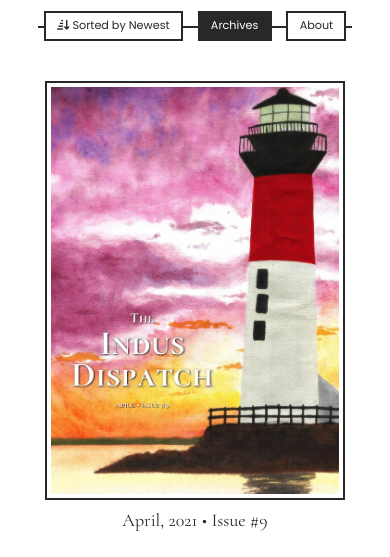
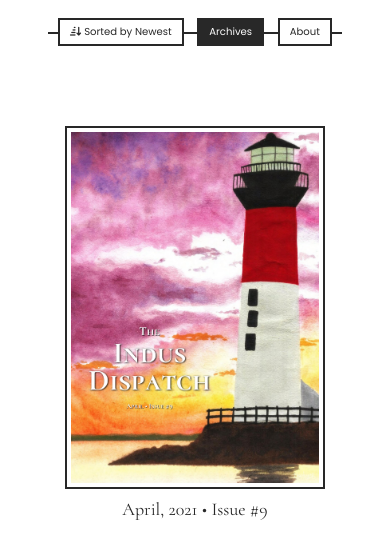
Before and after one commit to Positron11/the-indus-dispatch-archives, a plain HTML site: page index.html in a window 390 px wide. Shown: the part 245-802 px from the top of the page. Drawn offline with nearby package versions, Linux system fonts and the light colour scheme; a web font is replaced by a local one.

Commit message:
UPDATE LAYOUT

```diff
--- a/CSS/styles.css
+++ b/CSS/styles.css
@@ -2,10 +2,6 @@
 
 html, body {
     font-size: 20px;
-}
-
-body {
-	padding: 2em 4em;
 	font-family: 'Cormorant Garamond', serif;
 }
 
@@ -100,6 +96,15 @@ p, .text {
 }
 
 
+/* MAIN CONTAINER */
+
+#main {
+	margin: auto;
+	max-width: 861px;
+	padding: 2em 4em;
+}
+
+
 /* PAGE HEADER */
 
 #page_header {
@@ -156,8 +161,8 @@ p, .text {
 
 /* PAGES */
 
-.page {
-	padding: 4em 2em;
+#page {
+	padding: 4em 0;
 }
 
 
@@ -177,7 +182,7 @@ p, .text {
 .newsletter-cover {
 	width: 100%;
 	padding: 0.2em;
-	max-width: 300px;
+	max-width: 260px;
 	box-sizing: border-box;
 	background-color: white;
 	border: 2px solid #282828;
@@ -235,17 +240,14 @@ p, .text {
 /* BREAKPOINTS */
 
 @media only screen and (max-width: 620px) {
-	body {
-		padding: 1.5em;
+	#main {
+		padding: 2em 2em;
 	}
 	#page_header {
 		font-size: 0.6em;
 	}
 	#navbar {
-		font-size: 0.8em;
-	}
-	.page {
-		padding: 2em 0;
+		font-size: 1.2em;
 	}
 	#footer {
 		padding-top: 1em;
--- a/index.html
+++ b/index.html
@@ -15,6 +15,7 @@
 </head>
 
 <body>
+	<div id="main">
 		<!-- Page header -->
 		<div id="page_header" class="unselectable">
 			<div id="page_dateheading"><span id="header_date">April</span> • Issue #12</div>
@@ -30,8 +31,6 @@
 				<div id="page_heading">The Indus Dispatch</div>
 			</a>
 			<div id="page_subheading">An • Academic • Existential • Update</div>
-    </div>
-
 
 			<!-- Navbar -->
 			<div class="unselectable" id="navbar">
@@ -46,10 +45,11 @@
 				<!-- About -->
 				<a class="nav-tab button" href="about">About</a>
 			</div>
+		</div>
 
 
 		<!-- Newsletter listing -->
-	<div class="page" id="archives_page">
+		<div id="page">
 			<div id="newsletters">
 				<!-- August 2020 -->
 				<a id="1" href="PDFs/The_Indus_Dispatch_2020-8.pdf" target="_blank" class="unformatted newsletter" style="order: 9">
@@ -134,6 +134,7 @@
 				<a href="https://github.com/Positron11/the-indus-dispatch-archives" target="blank">Github</a>
 			</div>
 		</div>
+	</div>
 
 
 	<!-- Scripts -->
```
Also changed, not shown: 1 other file. Lines whose indentation alone changed are shown as unchanged.
